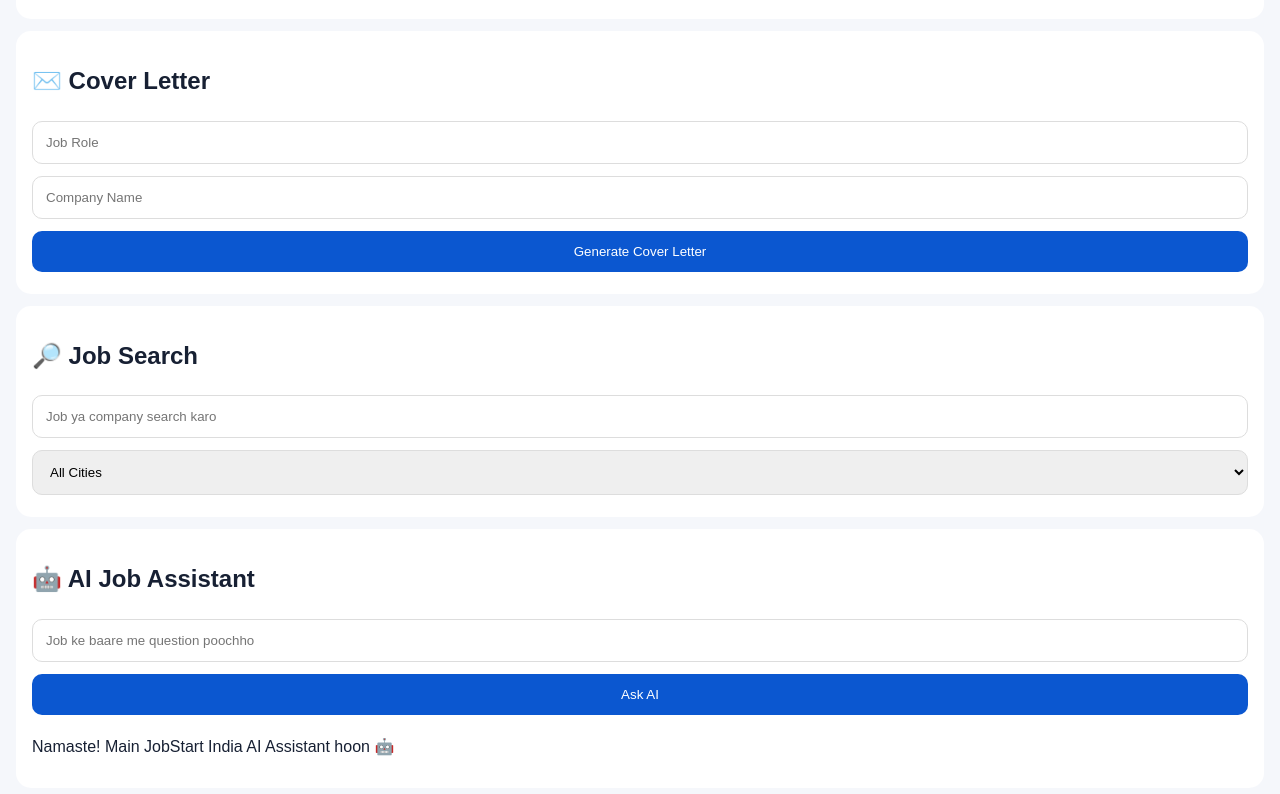
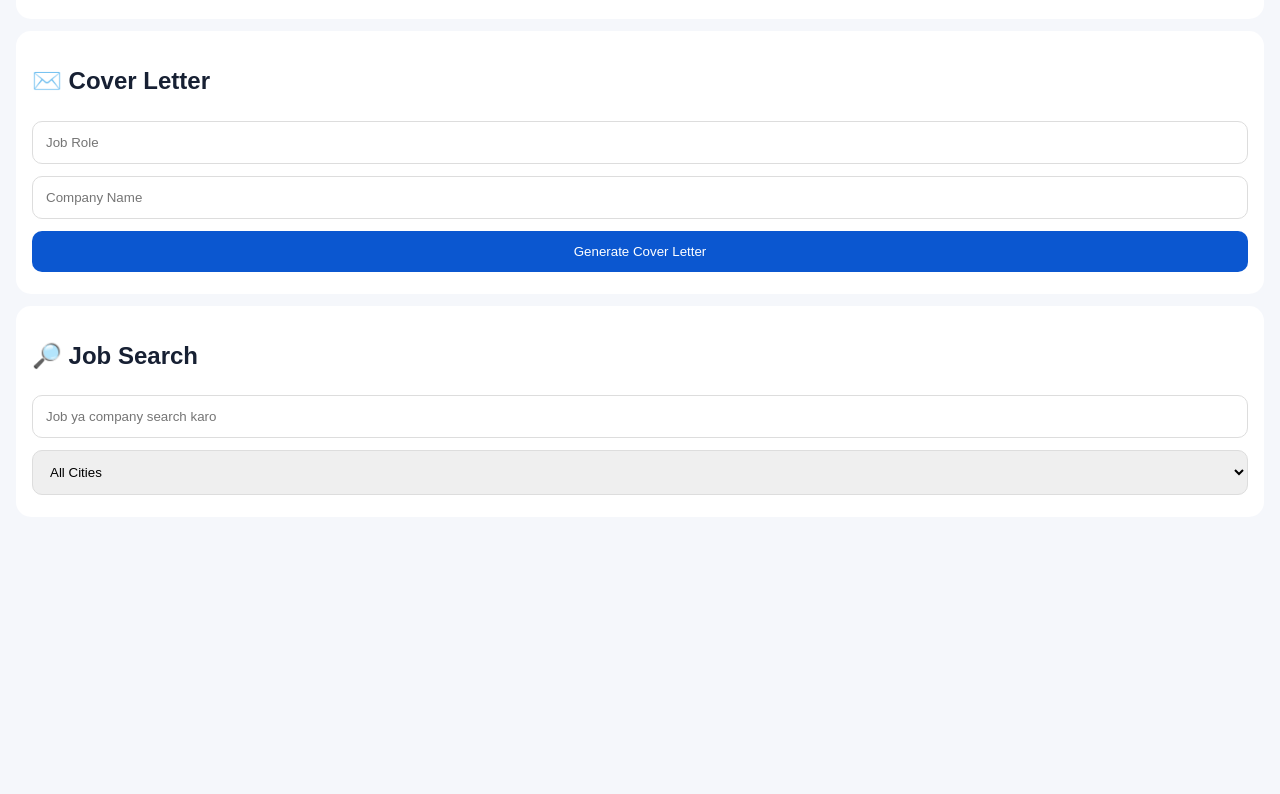
Before and after one commit to iplsports007-star/jobstart-india, a plain HTML site: page index.html in a window 1280 px wide. Shown: the part 577-1371 px from the top of the page. After the commit the page ends 1126 px from the top, so only its background shows below. Drawn offline with Linux system fonts and the light colour scheme.

Commit message:
Update index.html

```diff
--- a/index.html
+++ b/index.html
@@ -65,16 +65,7 @@
 
 <div id="jobs"></div>
 
-<div class="card">
-  <h2>🤖 AI Job Assistant</h2>
 
-  <input id="aiQuestion"
-         placeholder="Job ke baare me question poochho">
-
-  <button onclick="askAI()">Ask AI</button>
-
-  <p id="aiAnswer">
-    Namaste! Main JobStart India AI Assistant hoon 🤖
   </p>
 </div>
 </main>
```
